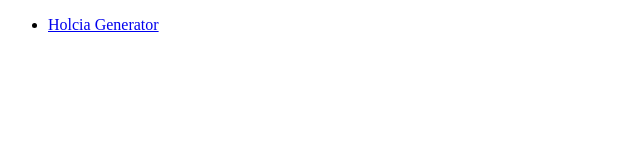
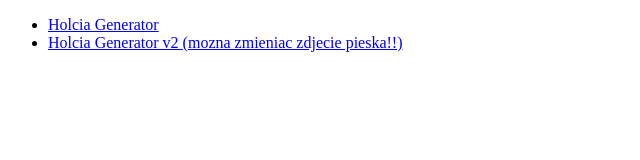
Before and after one commit to borowyalan/lil_sis_projects, a plain HTML site: page index.html in a window 1280 px wide. Shown: the whole page, without its empty margins (0-640 px from the left). Drawn offline with Linux system fonts and the light colour scheme.

Commit message:
update index.html to show 2nd project

```diff
--- a/index.html
+++ b/index.html
@@ -9,6 +9,7 @@
 <body>
     <ul>
         <li><a href="./projects/holcia_generator.html">Holcia Generator</a></li>
+        <li><a href="./projects/holcia_generator.html">Holcia Generator v2 (mozna zmieniac zdjecie pieska!!)</a></li>
     </ul>
 </body>
 </html>
```
